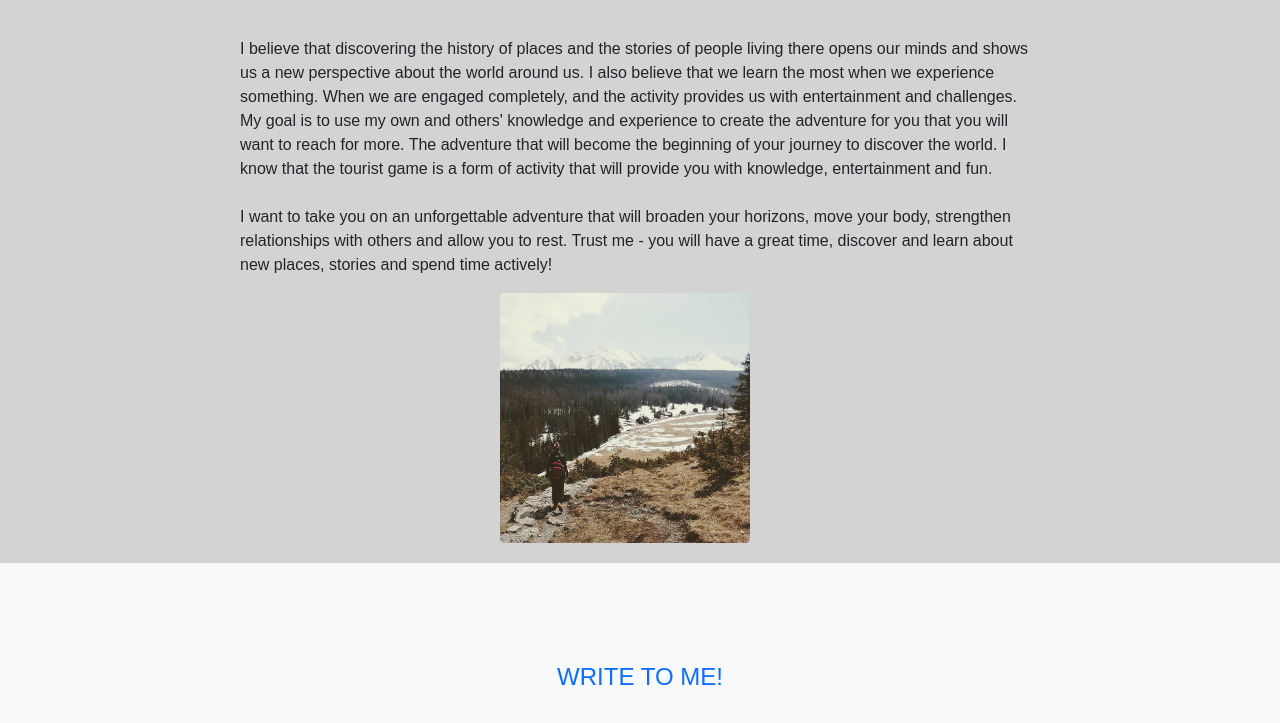
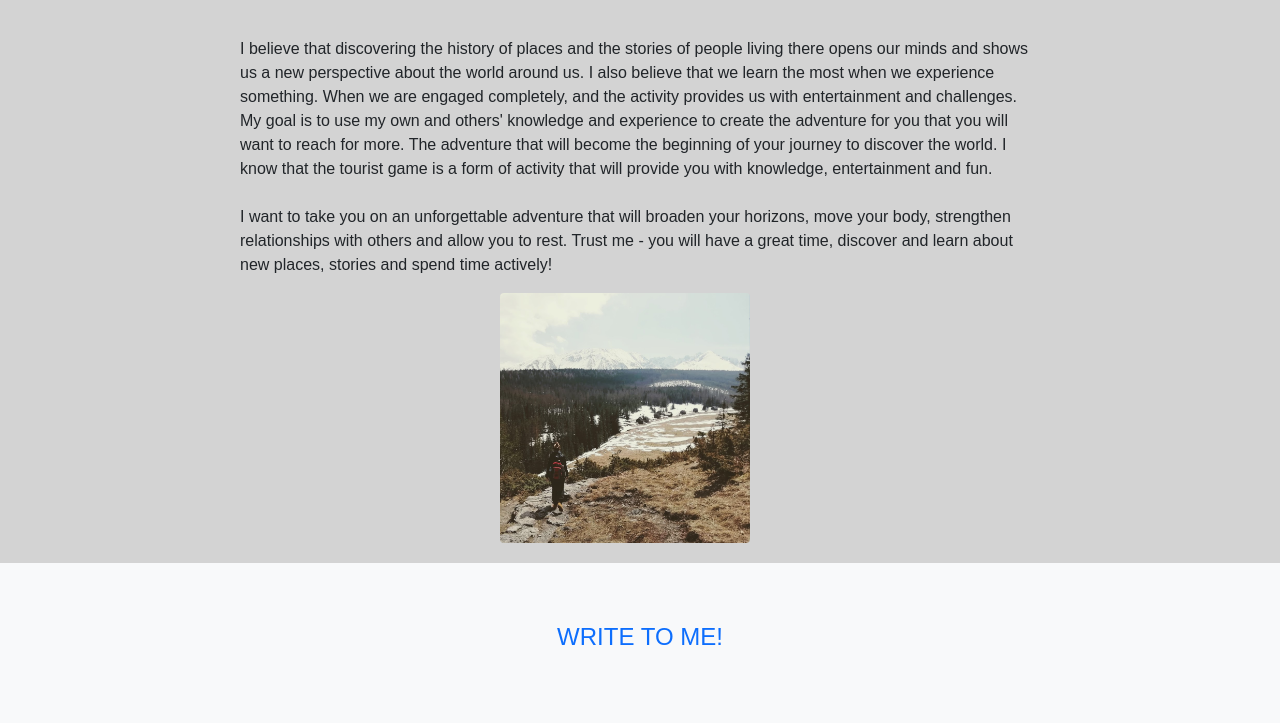
Before and after one commit to MarkMarten/markmarten.github.io, a plain HTML site: page Pages/author/author.html in a window 1280 px wide. Shown: the part 699-1422 px from the top of the page. Drawn offline with nearby package versions, Linux system fonts and the light colour scheme; a web font is replaced by a local one.

Commit message:
Update author.html

```diff
--- a/Pages/author/author.html
+++ b/Pages/author/author.html
@@ -70,7 +70,7 @@
 
 
 
-                <div class="row text-center" style="margin-top:100px; margin-bottom:50px">
+                <div class="row text-center" style="margin-top:60px; margin-bottom:50px">
                     <div class="col">
 
                     </div>
```
